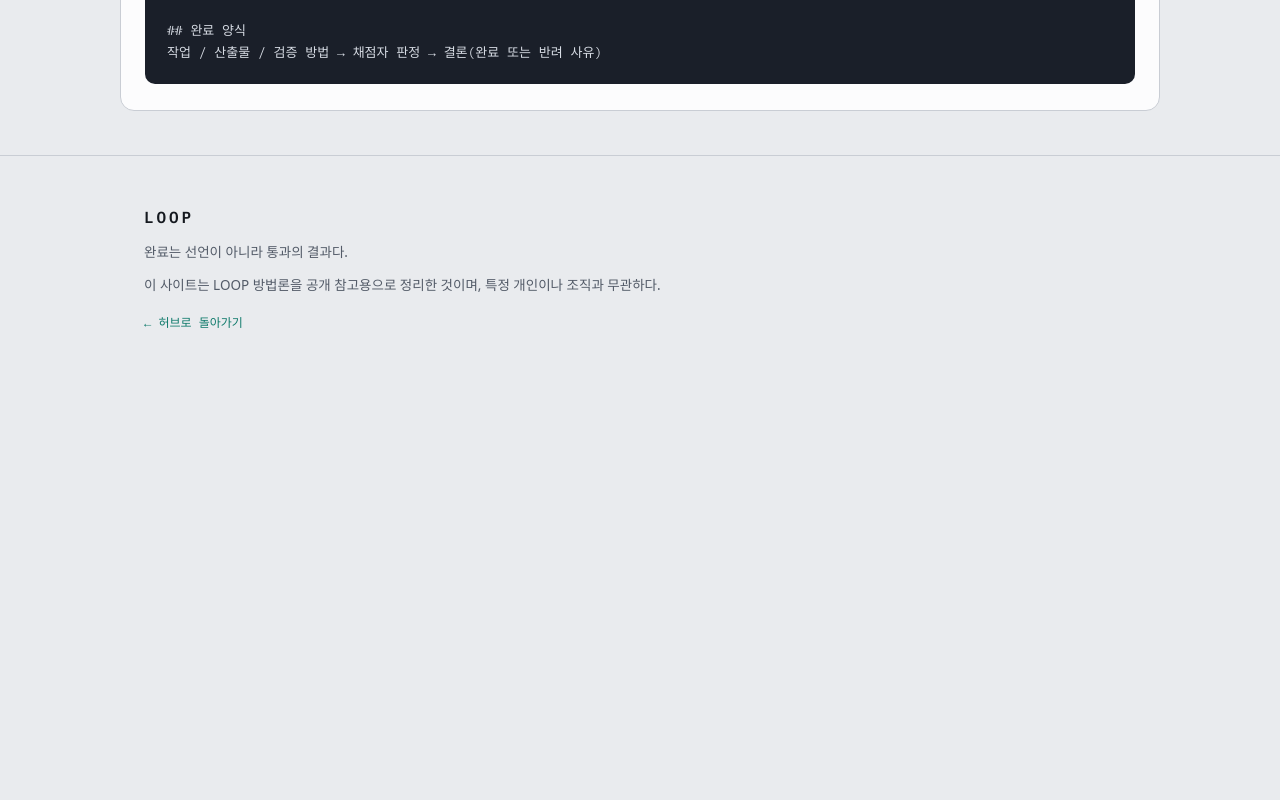
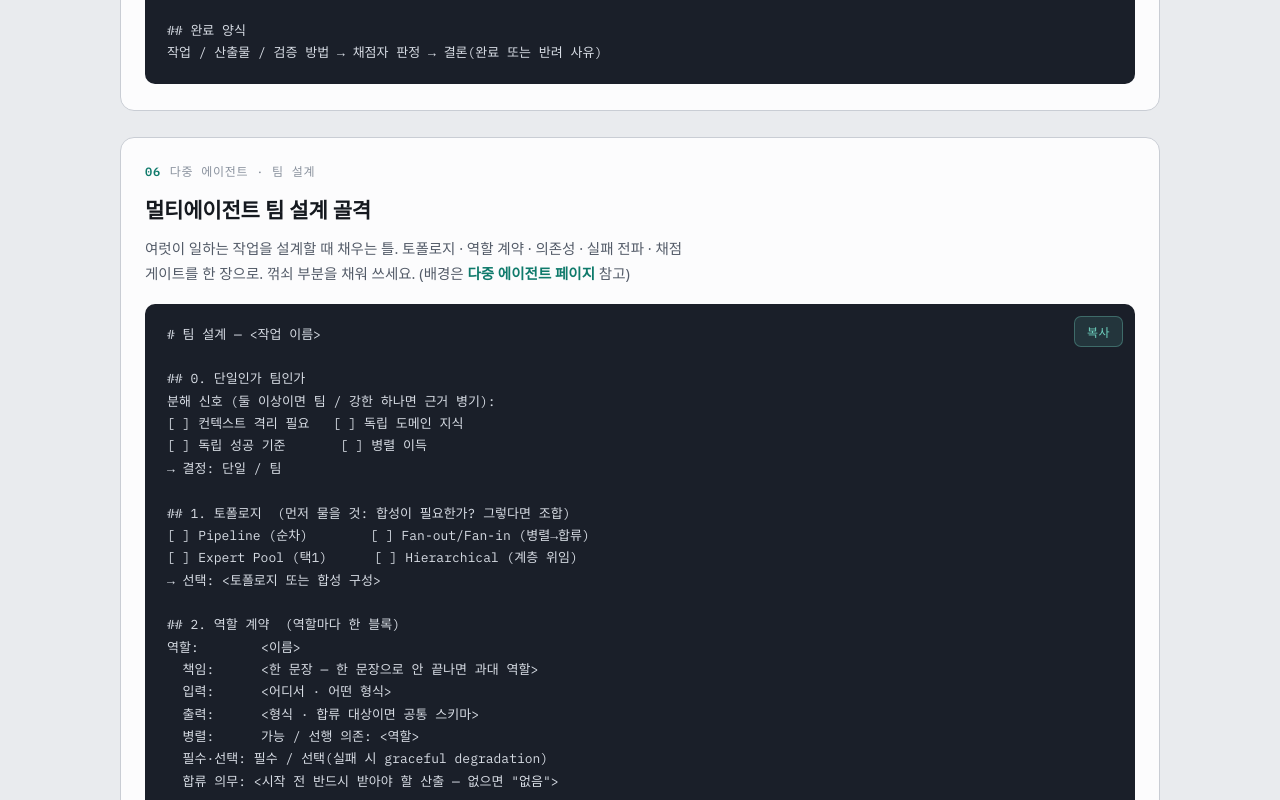
Before and after one commit to cwoneday/loop-method, a plain HTML site: page templates.html in a window 1280 px wide. Shown: the part 3000-3800 px from the top of the page. Before the commit the page ends 3398 px from the top, so only its background shows below. Drawn offline with Linux system fonts and the light colour scheme; a web font is replaced by a local one.

Commit message:
Add files via upload

```diff
--- a/templates.html
+++ b/templates.html
@@ -233,6 +233,51 @@
     </div>
   </article>
 
+  <!-- 06 -->
+  <article class="tcard">
+    <div class="tc-eyebrow"><span class="num">06</span> 다중 에이전트 · 팀 설계</div>
+    <h3>멀티에이전트 팀 설계 골격</h3>
+    <p class="tc-purpose">여럿이 일하는 작업을 설계할 때 채우는 틀. 토폴로지 · 역할 계약 · 의존성 · 실패 전파 · 채점 게이트를 한 장으로. 꺾쇠 부분을 채워 쓰세요. (배경은 <a href="multi-agent.html" style="color:var(--pass);text-decoration:none;font-weight:600">다중 에이전트 페이지</a> 참고)</p>
+    <div class="code-wrap">
+      <button class="copy-btn" type="button">복사</button>
+      <pre class="code"># 팀 설계 — &lt;작업 이름&gt;
+
+## 0. 단일인가 팀인가
+분해 신호 (둘 이상이면 팀 / 강한 하나면 근거 병기):
+[ ] 컨텍스트 격리 필요   [ ] 독립 도메인 지식
+[ ] 독립 성공 기준       [ ] 병렬 이득
+→ 결정: 단일 / 팀
+
+## 1. 토폴로지  (먼저 물을 것: 합성이 필요한가? 그렇다면 조합)
+[ ] Pipeline (순차)        [ ] Fan-out/Fan-in (병렬→합류)
+[ ] Expert Pool (택1)      [ ] Hierarchical (계층 위임)
+→ 선택: &lt;토폴로지 또는 합성 구성&gt;
+
+## 2. 역할 계약  (역할마다 한 블록)
+역할:        &lt;이름&gt;
+  책임:      &lt;한 문장 — 한 문장으로 안 끝나면 과대 역할&gt;
+  입력:      &lt;어디서 · 어떤 형식&gt;
+  출력:      &lt;형식 · 합류 대상이면 공통 스키마&gt;
+  병렬:      가능 / 선행 의존: &lt;역할&gt;
+  필수·선택: 필수 / 선택(실패 시 graceful degradation)
+  합류 의무: &lt;시작 전 반드시 받아야 할 산출 — 없으면 "없음"&gt;
+
+## 3. 의존성 규칙
+- 비순환(DAG): 서로 기다리는 순환 금지. 반복은 순차 마디로 펼친다.
+- 합류로 모이는 산출은 공통 스키마를 따른다.
+- 직접 호출 금지 — 호출은 오케스트레이터 경유. 다른 역할의 출력 참조만 허용.
+
+## 4. 실패 전파
+- 필수 역할 실패 → 팀 중단 · 에스컬레이션 (부분 산출을 완료로 위장 금지)
+- 선택 역할 실패 → 누락 명시하고 진행 (graceful degradation)
+- 합류 입력 결손 → 부분 종합, 신뢰도 낮추고 결손을 단서로 명시 (추측으로 메우지 않음)
+
+## 5. 채점 게이트
+- 채점자는 팀 바깥에 둔다. 팀의 완료는 팀 안에서 선언되지 않는다.
+- 통과 판정은 완료 양식 + 채점 체크리스트로 (위 02 · 03 템플릿 재사용)</pre>
+    </div>
+  </article>
+
 </main>
 
 <footer>
```
